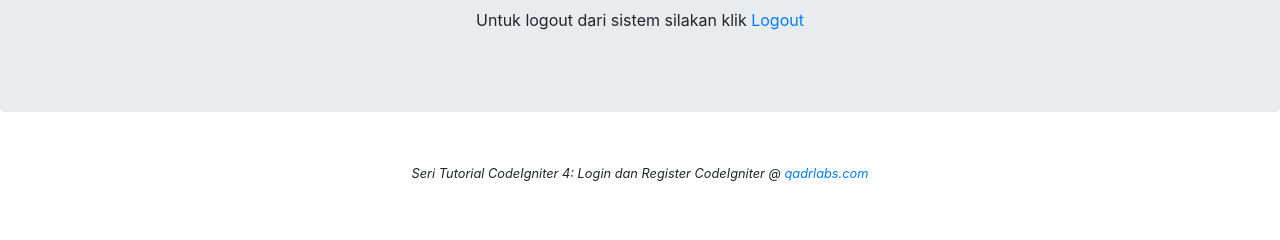
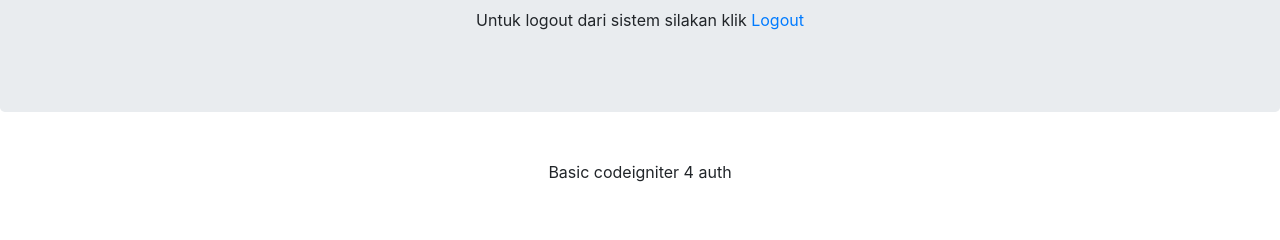
Before and after one commit to ilhamjaya08/codeigniter4-auth, a CodeIgniter 4 app: template app/Views/DASHBOARD.PHP in a window 1280 px wide. Shown: the part 112-352 px from the top of the page. Run offline with PHP 8.4 and a stand-in for CodeIgniter, Linux system fonts and the light colour scheme; the template is opened without the code that fills it, so the values that code supplies are empty; some libraries are stand-ins or nearby versions.

Commit message:
feat: main layout

```diff
--- a/app/Views/layouts/main.php
+++ b/app/Views/layouts/main.php
@@ -18,7 +18,7 @@
     <!-- /.Content -->
 
     <footer class="text-center mt-5">
-        <p><em><small>Seri Tutorial CodeIgniter 4: Login dan Register CodeIgniter @ <a href="https://qadrlabs.com/">qadrlabs.com</a></small></em></p>
+        <p>Basic codeigniter 4 auth</em></p>
     </footer>
     <script src="https://code.jquery.com/jquery-3.4.1.slim.min.js" integrity="sha384-J6qa4849blE2+poT4WnyKhv5vZF5SrPo0iEjwBvKU7imGFAV0wwj1yYfoRSJoZ+n" crossorigin="anonymous"></script>
     <script src="https://cdn.jsdelivr.net/npm/popper.js@1.16.0/dist/umd/popper.min.js" integrity="sha384-Q6E9RHvbIyZFJoft+2mJbHaEWldlvI9IOYy5n3zV9zzTtmI3UksdQRVvoxMfooAo" crossorigin="anonymous"></script>
```
